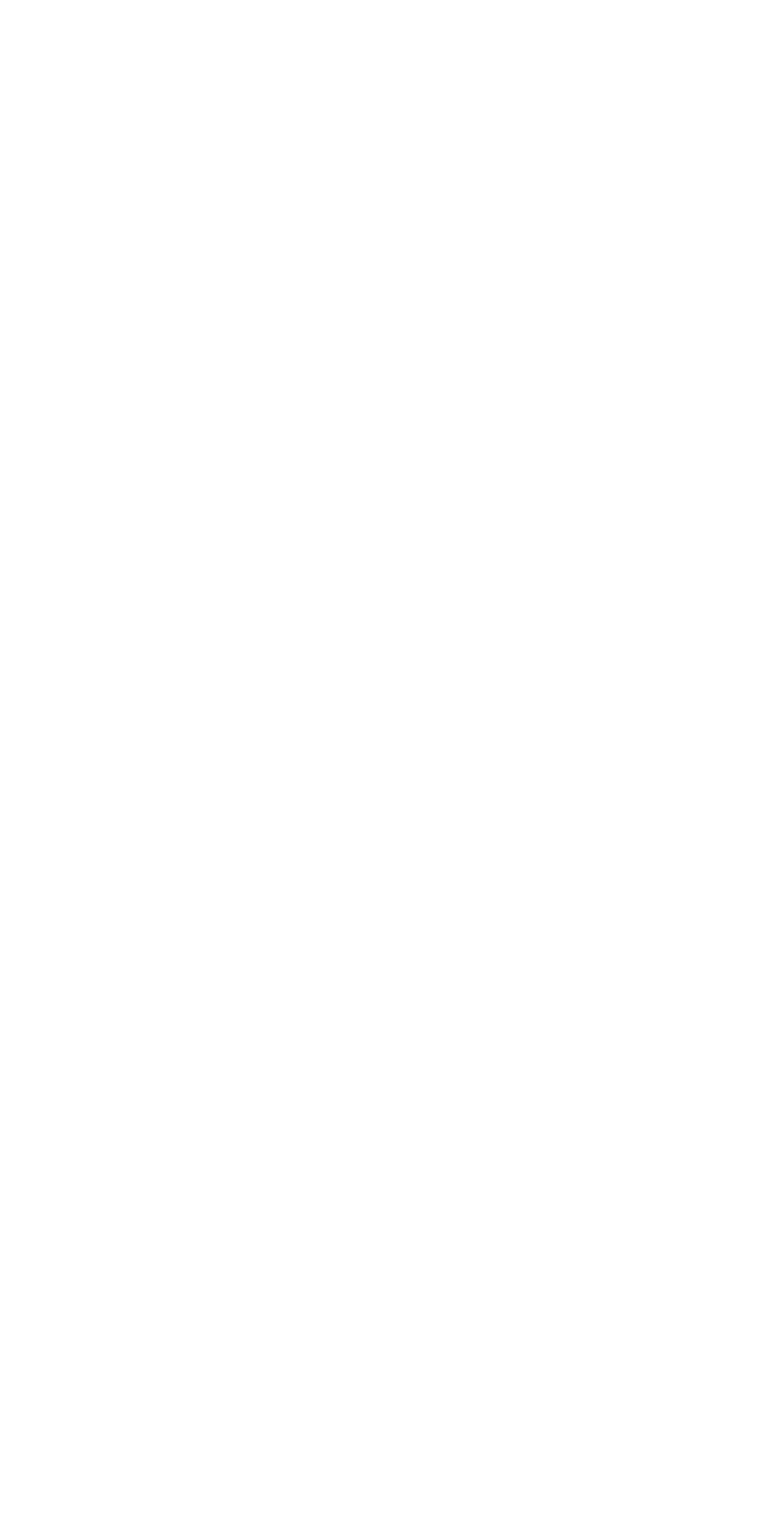
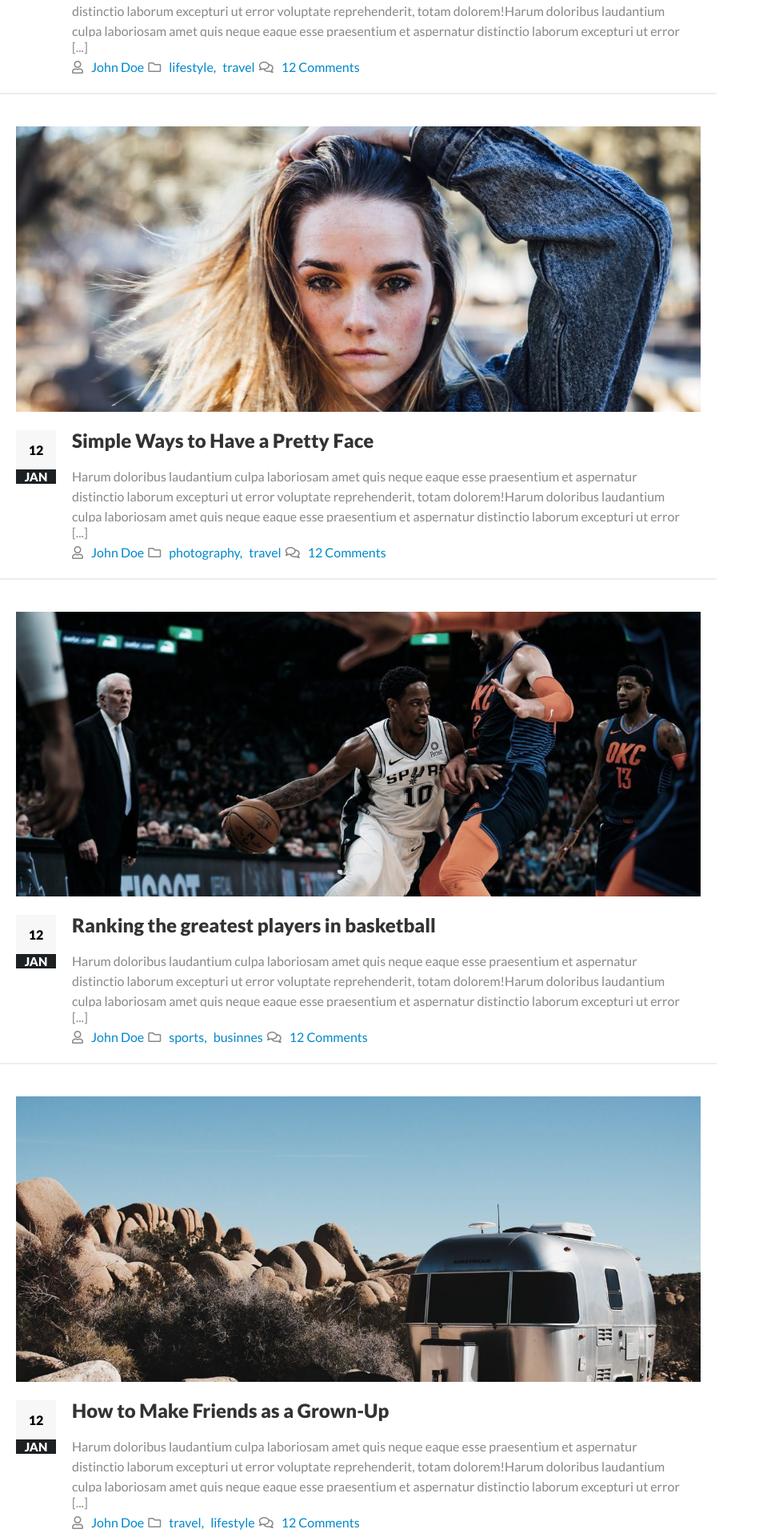
Before and after one commit to LorenzoBuongiorno/proj-html-vuejs, a Vue app: page / in a window 1280 px wide. Shown: the part 2143-4060 px from the top of the page at 80% size, without its empty margins (0-959 px from the left). Before the commit the page ends 1754 px from the top, so only its background shows below. Built offline with nearby package versions, Linux system fonts and the light colour scheme.

Commit message:
main posts cards

```diff
--- a/src/App.vue
+++ b/src/App.vue
@@ -243,7 +243,19 @@ export default {
           description: 'Harum doloribus laudantium culpa laboriosam amet quis neque eaque esse praesentium et!',
           content:'Harum doloribus laudantium culpa laboriosam amet quis neque eaque esse praesentium et aspernatur distinctio laborum excepturi ut error voluptate reprehenderit, totam dolorem!Harum doloribus laudantium culpa laboriosam amet quis neque eaque esse praesentium et aspernatur distinctio laborum excepturi ut error voluptate reprehenderit, totam dolorem!Harum doloribus laudantium culpa laboriosam amet quis neque eaque esse praesentium et aspernatur distinctio laborum excepturi ut error voluptate reprehenderit, totam dolorem!',
         },
-
+        {
+          author: 'John Doe',
+          profile_pic: 'avatar',
+          title: 'How to Make Friends as a Grown-Up',
+          category: [
+            'lifestyle',
+            'travel'
+            ],
+          bg_image: 54,
+          date: 'January 12, 2019',
+          description: 'Harum doloribus laudantium culpa laboriosam amet quis neque eaque esse praesentium et!',
+          content:'Harum doloribus laudantium culpa laboriosam amet quis neque eaque esse praesentium et aspernatur distinctio laborum excepturi ut error voluptate reprehenderit, totam dolorem!Harum doloribus laudantium culpa laboriosam amet quis neque eaque esse praesentium et aspernatur distinctio laborum excepturi ut error voluptate reprehenderit, totam dolorem!Harum doloribus laudantium culpa laboriosam amet quis neque eaque esse praesentium et aspernatur distinctio laborum excepturi ut error voluptate reprehenderit, totam dolorem!',
+        },
       ]
     }
   }
--- a/src/components/MainBox.vue
+++ b/src/components/MainBox.vue
@@ -117,13 +117,11 @@ export default {
   }
 }
 .main-content{
-  background-color: red;
-  width: 80%;
-  height: 100px;
+  width: 70%;
 }
 .latest-socials{
   background-color: green;
-  width: 20%;
+  width: 30%;
   height: 100px;
 }
 
--- a/src/components/PostCard.vue
+++ b/src/components/PostCard.vue
@@ -1,6 +1,156 @@
 <template>
     <div>
+        <div class="post flex-just-center">
+            <div>
+                <div class="main-image">
+                    <img class="w-100" :src="'/images/blog-' + posts[17].bg_image + '.jpg'" alt="">
+                </div>
+                <div class="description">
+                    <div class="date">
+                        <div class="date-number">12</div>
+                        <div class="date-month">jan</div>
+                    </div>
+                    <div class="info">
+                        <h2>{{posts[17].title}}</h2>
+                        <p class="text">{{posts[17].content}}</p>
+                        <span class="dots">[...]</span>
+                        <div>
+                            <span><i class="far fa-user"></i><a href="#">{{posts[17].author}}</a></span>
+                            <span>
+                                <i class="far fa-folder"></i>
+                                <a href="#" v-for="(genre,i) in posts[17].category" :key="i">
+                                <span v-if="i > 0">{{genre}}</span>
+                                <span v-else>{{genre + ', '}}</span>
+                                </a>
+                                </span>
+                            <span><i class="far fa-comments"></i><a href="#">12 Comments</a></span>
+                        </div>
+                    </div>
+                </div>
+            </div>
+        </div>
 
+        <div class="post flex-just-center">
+            <div>
+                <div class="main-image">
+                    <img class="w-100" :src="'/images/blog-' + posts[6].bg_image + ' (1).jpg'" alt="">
+                </div>
+                <div class="description">
+                    <div class="date">
+                        <div class="date-number">12</div>
+                        <div class="date-month">jan</div>
+                    </div>
+                    <div class="info">
+                        <h2>{{posts[6].title}}</h2>
+                        <p class="text">{{posts[6].content}}</p>
+                        <span class="dots">[...]</span>
+                        <div>
+                            <span><i class="far fa-user"></i><a href="#">{{posts[6].author}}</a></span>
+                            <span>
+                                <i class="far fa-folder"></i>
+                                <a href="#" v-for="(genre,i) in posts[6].category" :key="i">
+                                <span v-if="i > 0">{{genre}}</span>
+                                <span v-else>{{genre + ', '}}</span>
+                                </a>
+                                </span>
+                            <span><i class="far fa-comments"></i><a href="#">12 Comments</a></span>
+                        </div>
+                    </div>
+                </div>
+            </div>
+        </div>
+
+        <div class="post flex-just-center">
+            <div>
+                <div class="main-image">
+                    <img class="w-100" :src="'/images/blog-' + posts[7].bg_image + ' (1).jpg'" alt="">
+                </div>
+                <div class="description">
+                    <div class="date">
+                        <div class="date-number">12</div>
+                        <div class="date-month">jan</div>
+                    </div>
+                    <div class="info">
+                        <h2>{{posts[7].title}}</h2>
+                        <p class="text">{{posts[7].content}}</p>
+                        <span class="dots">[...]</span>
+                        <div>
+                            <span><i class="far fa-user"></i><a href="#">{{posts[7].author}}</a></span>
+                            <span>
+                                <i class="far fa-folder"></i>
+                                <a href="#" v-for="(genre,i) in posts[7].category" :key="i">
+                                <span v-if="i > 0">{{genre}}</span>
+                                <span v-else>{{genre + ', '}}</span>
+                                </a>
+                                </span>
+                            <span><i class="far fa-comments"></i><a href="#">12 Comments</a></span>
+                        </div>
+                    </div>
+                </div>
+            </div>
+        </div>
+
+        <div class="post flex-just-center">
+            <div>
+                <div class="main-image">
+                    <img class="w-100" :src="'/images/blog-' + posts[9].bg_image + ' (1).jpg'" alt="">
+                </div>
+                <div class="description">
+                    <div class="date">
+                        <div class="date-number">12</div>
+                        <div class="date-month">jan</div>
+                    </div>
+                    <div class="info">
+                        <h2>{{posts[17].title}}</h2>
+                        <p class="text">{{posts[9].content}}</p>
+                        <span class="dots">[...]</span>
+                        <div>
+                            <span><i class="far fa-user"></i><a href="#">{{posts[9].author}}</a></span>
+                            <span>
+                                <i class="far fa-folder"></i>
+                                <a href="#" v-for="(genre,i) in posts[9].category" :key="i">
+                                <span v-if="i > 0">{{genre}}</span>
+                                <span v-else>{{genre + ', '}}</span>
+                                </a>
+                                </span>
+                            <span><i class="far fa-comments"></i><a href="#">12 Comments</a></span>
+                        </div>
+                    </div>
+                </div>
+            </div>
+        </div>
+
+        <div class="post flex-just-center">
+            <div>
+                <div class="main-image-array">
+                    <div class="image-array" v-for="(img,i) in posts[16].bg_image" :key="i">
+                        <img class="w-100" :src="'/images/blog-' + img + '.jpg'" alt="">
+                    </div>
+                </div>
+                <div class="description">
+                    <div class="date">
+                        <div class="date-number">12</div>
+                        <div class="date-month">jan</div>
+                    </div>
+                    <div class="info">
+                        <h2>{{posts[16].title}}</h2>
+                        <p class="text">{{posts[16].content}}</p>
+                        <span class="dots">[...]</span>
+                        <div>
+                            <span><i class="far fa-user"></i><a href="#">{{posts[16].author}}</a></span>
+                            <span>
+                                <i class="far fa-folder"></i>
+                                <a href="#" v-for="(genre,i) in posts[16].category" :key="i">
+                                <span v-if="i > 0">{{genre}}</span>
+                                <span v-else>{{genre + ', '}}</span>
+                                </a>
+                                </span>
+                            <span><i class="far fa-comments"></i><a href="#">12 Comments</a></span>
+                        </div>
+                    </div>
+                </div>
+            </div>
+        </div>
     </div>
 </template>
 
@@ -13,5 +163,69 @@ export default {
 </script>
 
 <style lang="scss">
+@import '@/style/variables.scss';
+.post{
+    padding: 20px;
+    border-bottom: 2px solid #eee;
+    .main-image{
+        margin: 20px 0px;
+    }
+    .description{
+       display: flex;
+       .date{
+           text-align: center;
+           width: 50px;
+           .date-number{
+               background-color: #00000008;
+               padding: 15px 0px;
+               font-weight: 900;
+           }
+           .date-month{
+               background-color: #1c2023;
+               color: $light-color;
+               text-transform: uppercase;
+               font-weight: 900;
+               font-size: 15px;
+           }
+       }
+       .info{
+           width: calc(100% - 50px);
+           padding: 0px 20px;
+           line-height: 25px;
+           h2{
+               margin-bottom: 20px;
+               color: #333;
+           }
+           .text{
+               height: 70px;
+               color: #888;
+                overflow: hidden;
+                text-overflow: ellipsis;
+           }
+           .dots{
+                    color: #888;
+           }
+            i{
+                color: #888;
+                margin-right: 10px;
+            }
+            a{
+                color: $main-blue-color;
+                margin-right: 5px;
+            }
+       }
+    }
+    .main-image-array{
+        display: flex;
+        flex-wrap: wrap;
+        margin-bottom: 20px;
+        .image-array{
+            width: calc(100% / 3);
+            img{
+                height: 100%;
+            }
+        }
+    }
+}
 
 </style>
```
